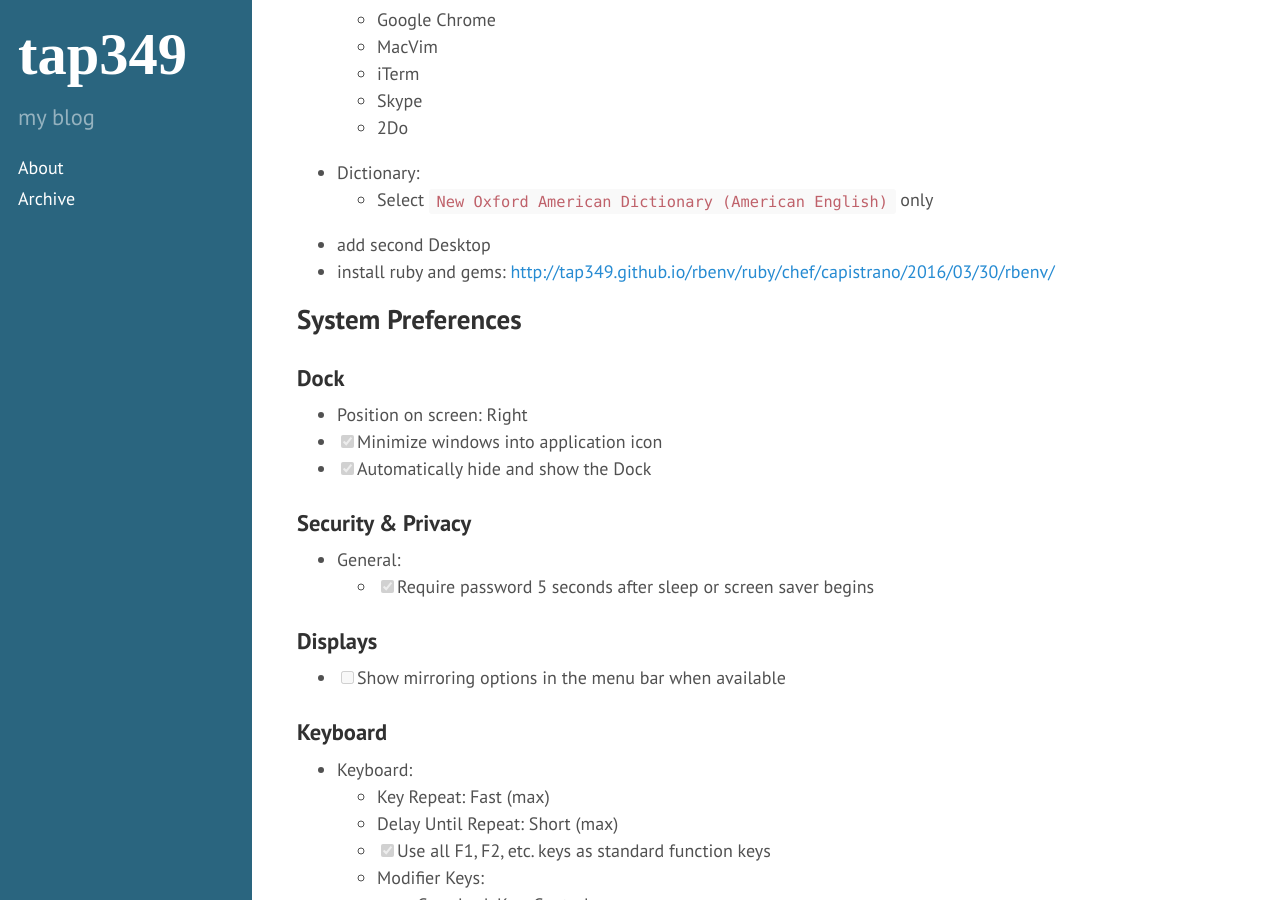
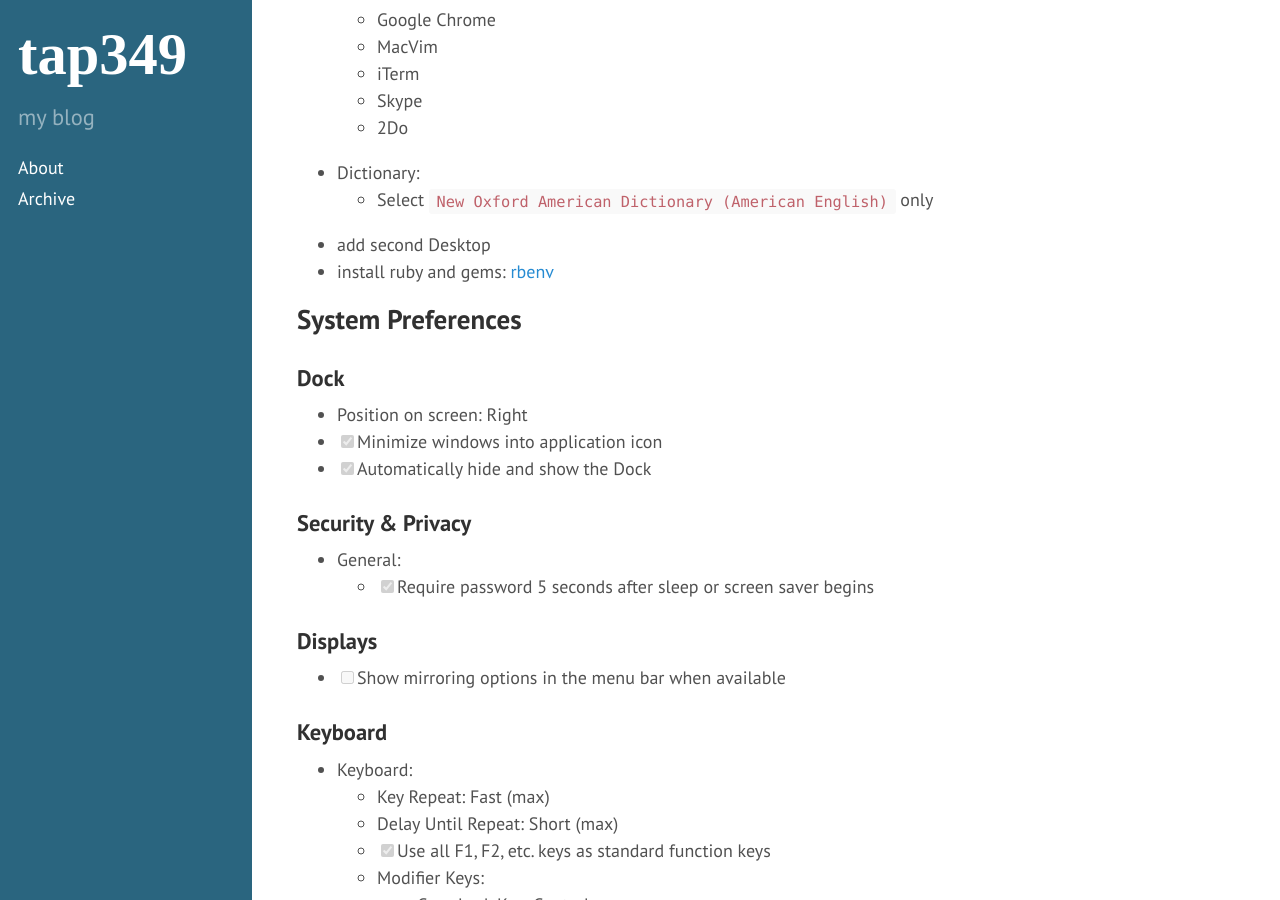
Before and after one commit to tap349/tap349.github.io, a Jekyll site: the page built from _posts/2016-10-03-macos-configuration.md, in a window 1280 px wide and 900 px high, scrolled down 1339 px. Built offline with Jekyll 4.4.1, drawn with Linux system fonts in a browser that asks for light colours; some of the changed lines change nothing that is shown.

Commit message:
update 2016-11-29_00:19:10

```diff
--- a/_posts/2016-10-03-macos-configuration.md
+++ b/_posts/2016-10-03-macos-configuration.md
@@ -63,8 +63,7 @@
 - Dictionary:
   - Select `New Oxford American Dictionary (American English)` only
 - add second Desktop
-- install ruby and gems:
-  <{{ site.url }}{% post_url 2016-03-30-rbenv %}>
+- install ruby and gems: [rbenv]({{ site.url }}{% post_url 2016-03-30-rbenv %})
 
 ## System Preferences
 
```
